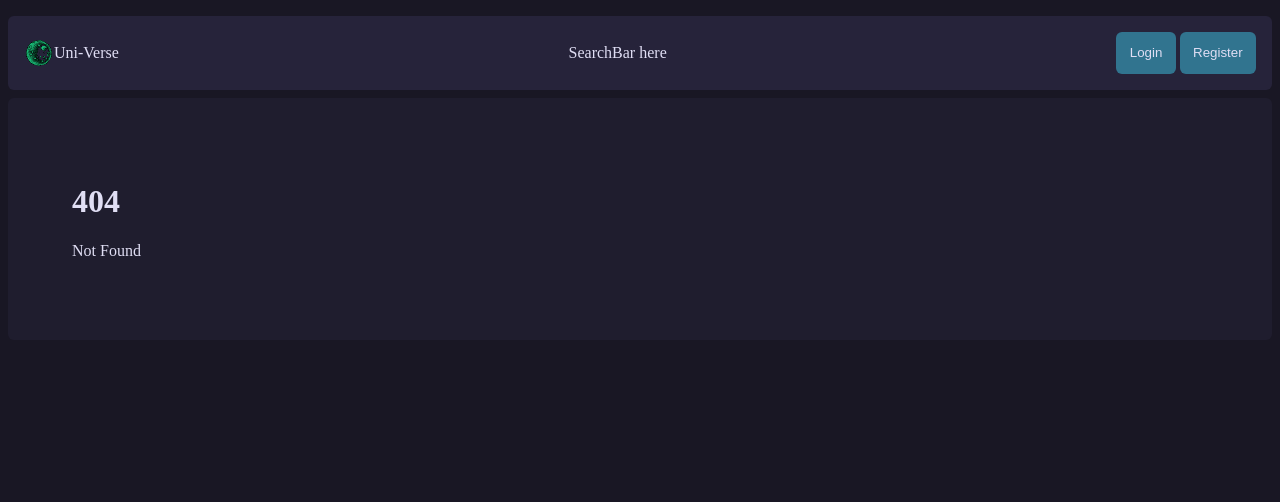
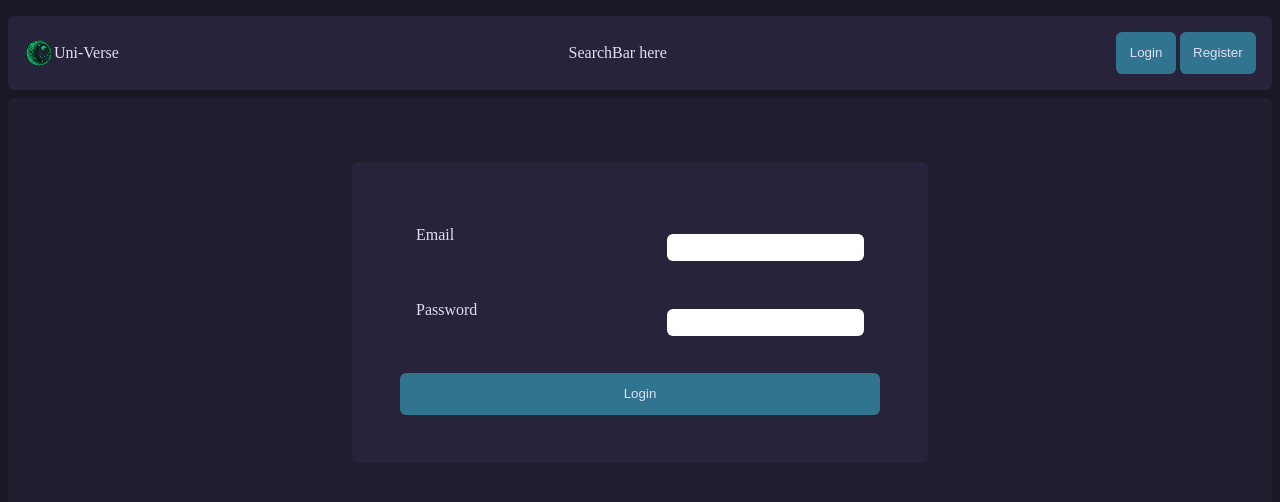
Before and after one commit to uni-verse-fm/uni-verse-frontend, a SvelteKit app: page /auth/login in a window 1280 px wide. Before the commit this address had no page. Shown: the top 502 px of the page. Built offline with nearby package versions, Linux system fonts and the light colour scheme.

Commit message:
login-form: interface

```diff
--- /dev/null
+++ b/src/routes/auth/login/+page.svelte
@@ -0,0 +1,46 @@
+<script>
+	import GenericFormField from '$lib/components/generic-form-field.svelte';
+	import { selectClassValidatorErrors } from '$lib/helpers';
+
+	export let form;
+</script>
+
+<div class="register-card">
+	<form method="POST">
+		<GenericFormField
+			field="email"
+			value={form?.email?.toString()}
+			errors={selectClassValidatorErrors('email', form?.error)}
+			type="email"
+			required
+		/>
+		<GenericFormField
+			field="password"
+			errors={selectClassValidatorErrors('password', form?.error)}
+			type="password"
+			required
+		/>
+
+		<button>Login</button>
+	</form>
+</div>
+
+<style>
+	.register-card {
+		background-color: var(--overlay);
+		border-radius: var(--rounding);
+		padding: 3em;
+		width: 30em;
+		margin: auto;
+	}
+
+	form {
+		display: flex;
+		flex-direction: column;
+		margin: auto;
+	}
+
+	button {
+		margin-top: 1em;
+	}
+</style>
```
